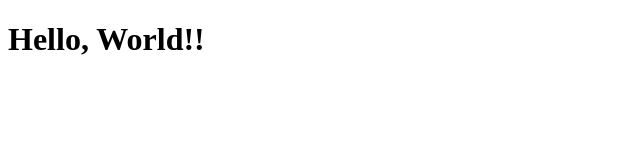
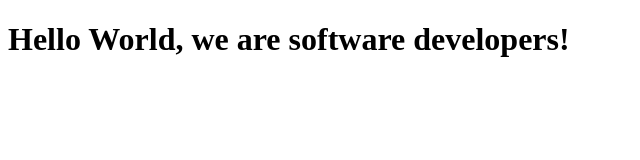
Before and after one commit to kennedyn001/microverse-ken-daniel, a plain HTML site: page index.html in a window 1280 px wide. Shown: the whole page, without its empty margins (0-640 px from the left). Drawn offline with Linux system fonts and the light colour scheme.

Commit message:
Add we are software developers

```diff
--- a/index.html
+++ b/index.html
@@ -22,6 +22,6 @@
 
     -->
     <script  src="js/index.js"></script>
-    <h1>Hello, World!!</h1>
+    <h1>Hello World, we are software developers!</h1>
   </body>
 </html>
```
